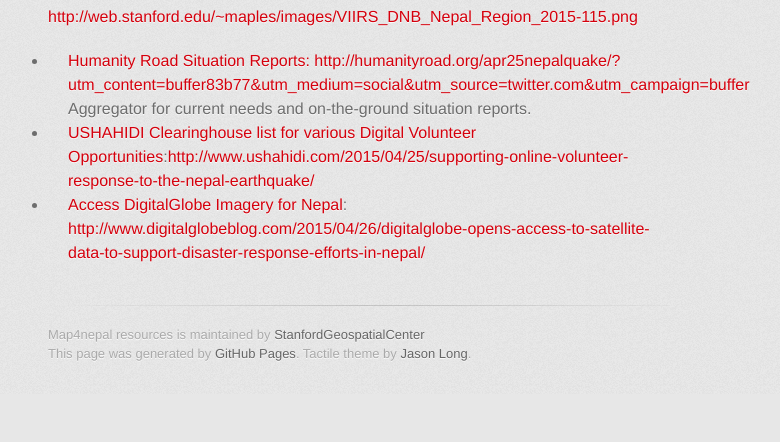
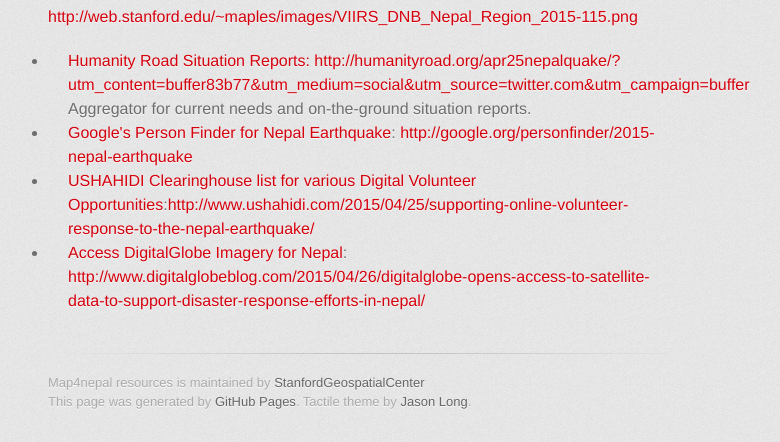
Before and after one commit to StanfordGeospatialCenter/Map4Nepal_Resources, a plain HTML site: page index.html in a window 1280 px wide. Shown: the part 3304-3746 px from the top of the page, without its empty margins (282-1062 px from the left). Before the commit the page ends 3698 px from the top, so only its background shows below. Drawn offline with Linux system fonts and the light colour scheme; a web font is replaced by a local one.

```diff
--- a/index.html
+++ b/index.html
@@ -124,6 +124,9 @@
 <a href="http://humanityroad.org/apr25nepalquake/?utm_content=buffer83b77&amp;utm_medium=social&amp;utm_source=twitter.com&amp;utm_campaign=buffer">Humanity Road Situation Reports: </a> <a href="http://humanityroad.org/apr25nepalquake/?utm_content=buffer83b77&amp;utm_medium=social&amp;utm_source=twitter.com&amp;utm_campaign=buffer">http://humanityroad.org/apr25nepalquake/?utm_content=buffer83b77&amp;utm_medium=social&amp;utm_source=twitter.com&amp;utm_campaign=buffer</a>
 Aggregator for current needs and on-the-ground situation reports.</li>
 <li>
+<a href="http://google.org/personfinder/2015-nepal-earthquake">Google's Person Finder for Nepal Earthquake</a>: <a href="http://google.org/personfinder/2015-nepal-earthquake">http://google.org/personfinder/2015-nepal-earthquake</a>
+</li>
+<li>
 <a href="http://www.ushahidi.com/2015/04/25/supporting-online-volunteer-response-to-the-nepal-earthquake/">USHAHIDI Clearinghouse list for various Digital Volunteer Opportunities</a>:<a href="http://www.ushahidi.com/2015/04/25/supporting-online-volunteer-response-to-the-nepal-earthquake/">http://www.ushahidi.com/2015/04/25/supporting-online-volunteer-response-to-the-nepal-earthquake/</a>
 </li>
 <li>
```
Also changed, not shown: params.json (+1 -1 lines).
